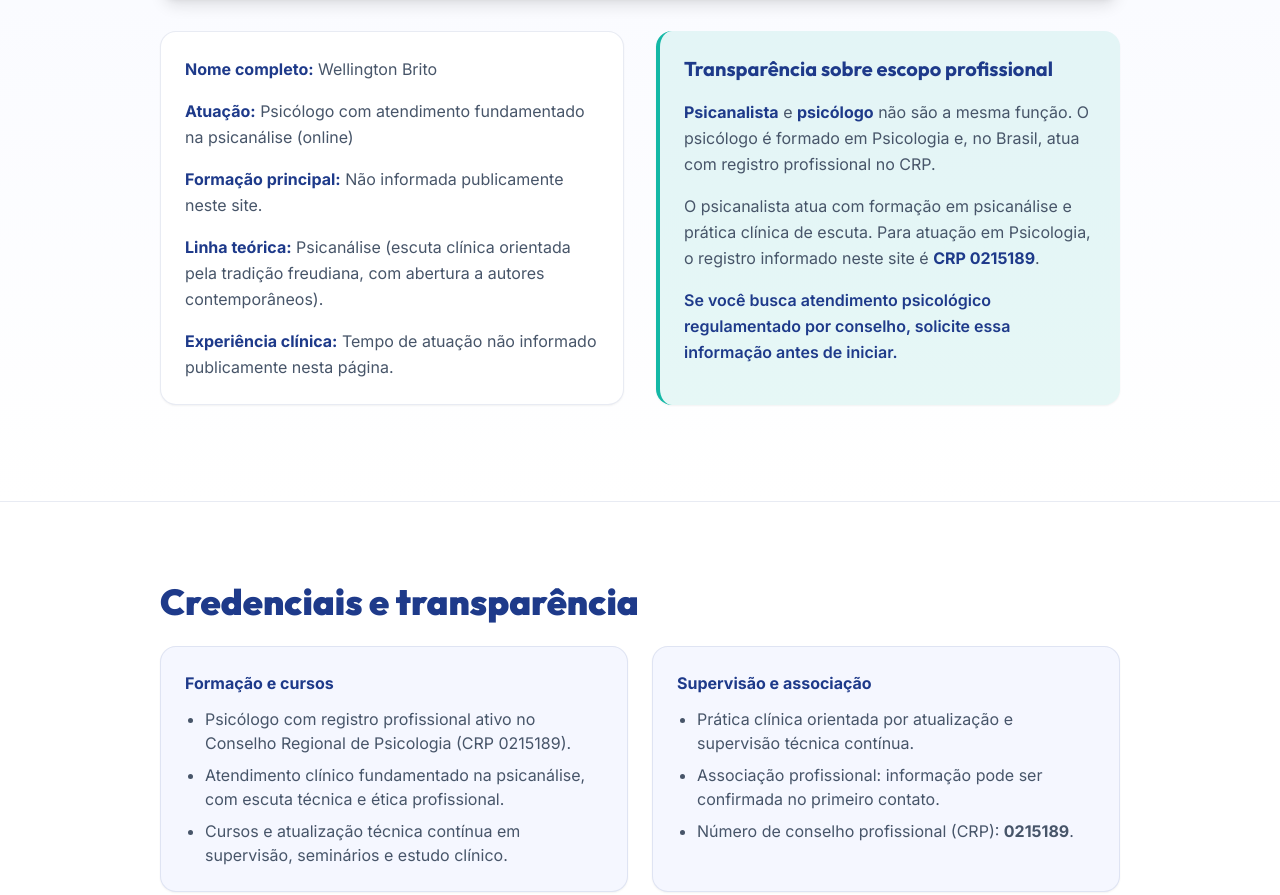
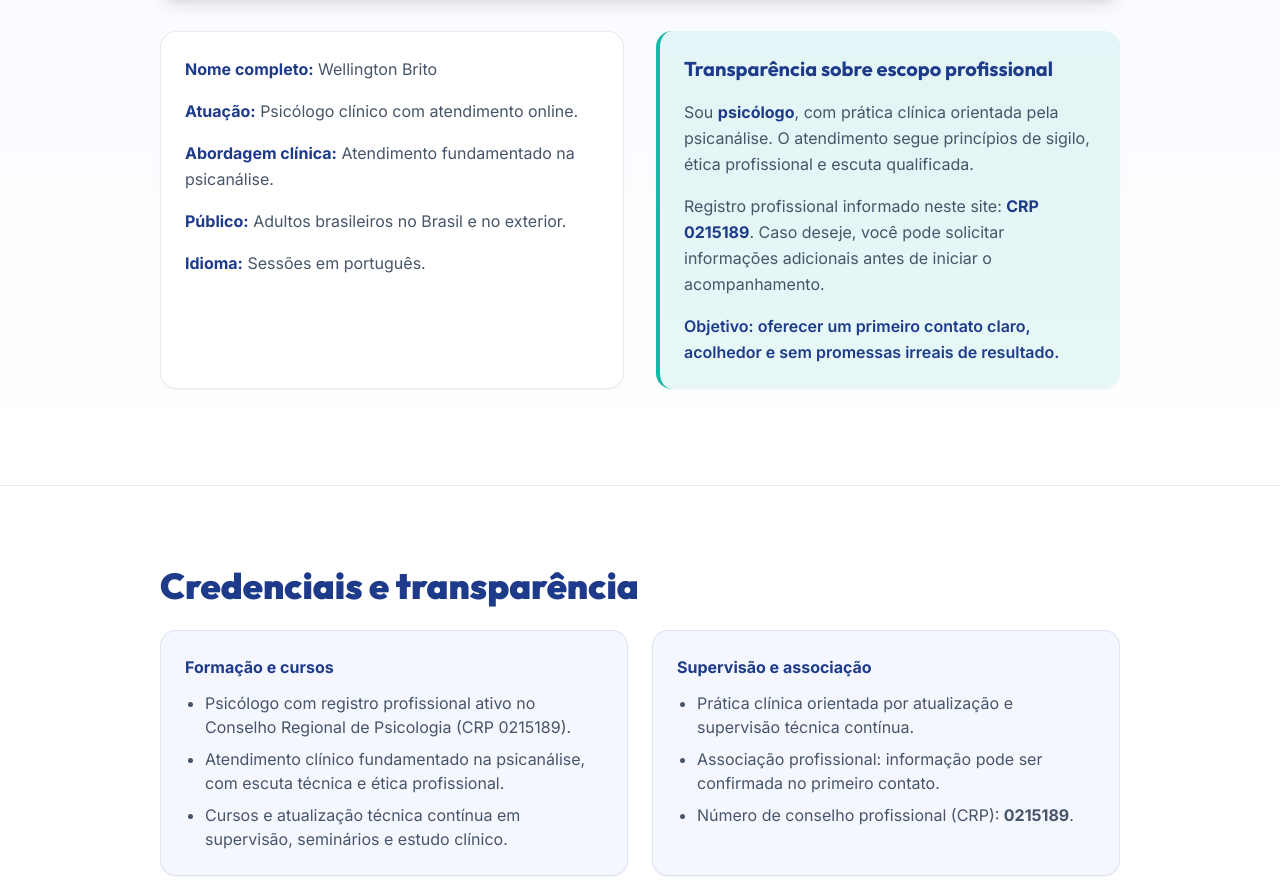
Before and after one commit to wellington86333/Meusitepsi, a React (Vite) app: page / in a window 1280 px wide. Shown: the part 2360-3255 px from the top of the page. Built offline with nearby package versions, Linux system fonts and the light colour scheme.

Commit message:
copy: reformula sobre profissional com foco em atuação como psicólogo

```diff
--- a/src/components/About.jsx
+++ b/src/components/About.jsx
@@ -26,23 +26,23 @@ const About = () => {
                 <div className="grid md:grid-cols-2 gap-8 text-textSecondary leading-relaxed">
                     <div className="space-y-4 bg-surface p-6 border border-primary/10 rounded-2xl shadow-sm">
                         <p><strong className="text-primary">Nome completo:</strong> Wellington Brito</p>
-                        <p><strong className="text-primary">Atuação:</strong> Psicólogo com atendimento fundamentado na psicanálise (online)</p>
-                        <p><strong className="text-primary">Formação principal:</strong> Não informada publicamente neste site.</p>
-                        <p><strong className="text-primary">Linha teórica:</strong> Psicanálise (escuta clínica orientada pela tradição freudiana, com abertura a autores contemporâneos).</p>
-                        <p><strong className="text-primary">Experiência clínica:</strong> Tempo de atuação não informado publicamente nesta página.</p>
+                        <p><strong className="text-primary">Atuação:</strong> Psicólogo clínico com atendimento online.</p>
+                        <p><strong className="text-primary">Abordagem clínica:</strong> Atendimento fundamentado na psicanálise.</p>
+                        <p><strong className="text-primary">Público:</strong> Adultos brasileiros no Brasil e no exterior.</p>
+                        <p><strong className="text-primary">Idioma:</strong> Sessões em português.</p>
                     </div>
 
                     <div className="space-y-4 bg-secondary/10 p-6 border-l-4 border-secondary rounded-2xl shadow-sm">
                         <h3 className="font-display font-bold text-primary text-xl">Transparência sobre escopo profissional</h3>
                         <p>
-                            <strong className="text-primary">Psicanalista</strong> e <strong className="text-primary">psicólogo</strong> não são a mesma função.
-                            O psicólogo é formado em Psicologia e, no Brasil, atua com registro profissional no CRP.
+                            Sou <strong className="text-primary">psicólogo</strong>, com prática clínica orientada pela psicanálise.
+                            O atendimento segue princípios de sigilo, ética profissional e escuta qualificada.
                         </p>
                         <p>
-                            O psicanalista atua com formação em psicanálise e prática clínica de escuta.
-                            Para atuação em Psicologia, o registro informado neste site é <strong className="text-primary">CRP 0215189</strong>.
+                            Registro profissional informado neste site: <strong className="text-primary">CRP 0215189</strong>.
+                            Caso deseje, você pode solicitar informações adicionais antes de iniciar o acompanhamento.
                         </p>
-                        <p className="text-primary font-semibold">Se você busca atendimento psicológico regulamentado por conselho, solicite essa informação antes de iniciar.</p>
+                        <p className="text-primary font-semibold">Objetivo: oferecer um primeiro contato claro, acolhedor e sem promessas irreais de resultado.</p>
                     </div>
                 </div>
             </div>
```
